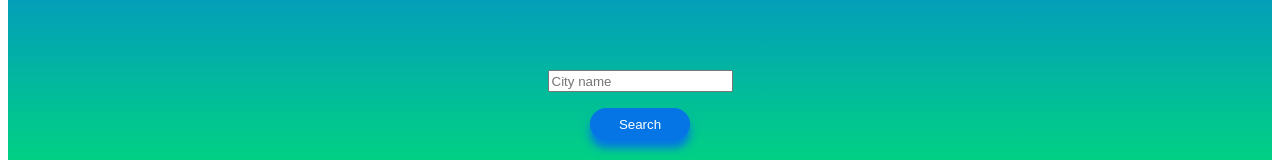
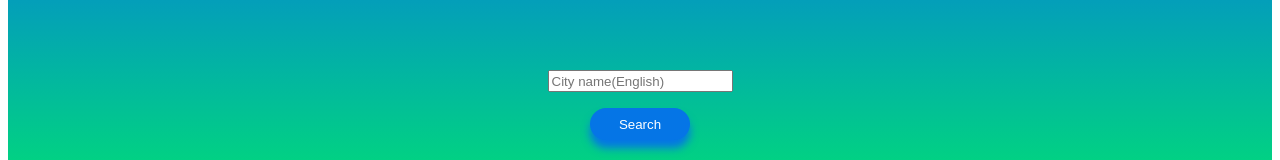
Before and after one commit to dbzero4143/Vue_WeatherApp, a Vue app in the folder vue-cli/: page / in a window 1280 px wide. Shown: the part 141-301 px from the top of the page. Built offline with nearby package versions, Linux system fonts and the light colour scheme.

Commit message:
deploy version
deploy version

```diff
--- a/vue-cli/src/components/Header.vue
+++ b/vue-cli/src/components/Header.vue
@@ -2,7 +2,12 @@
   <div id="app">
     <h1>try check temperature</h1>
     <p>
-      <input type="text" v-model="vmodel" placeholder="City name" @keyup.enter="inputvmodel" />
+      <input
+        type="text"
+        v-model="vmodel"
+        placeholder="City name(English)"
+        @keyup.enter="inputvmodel"
+      />
     </p>
     <button @click="inputvmodel">Search</button>
   </div>
```
